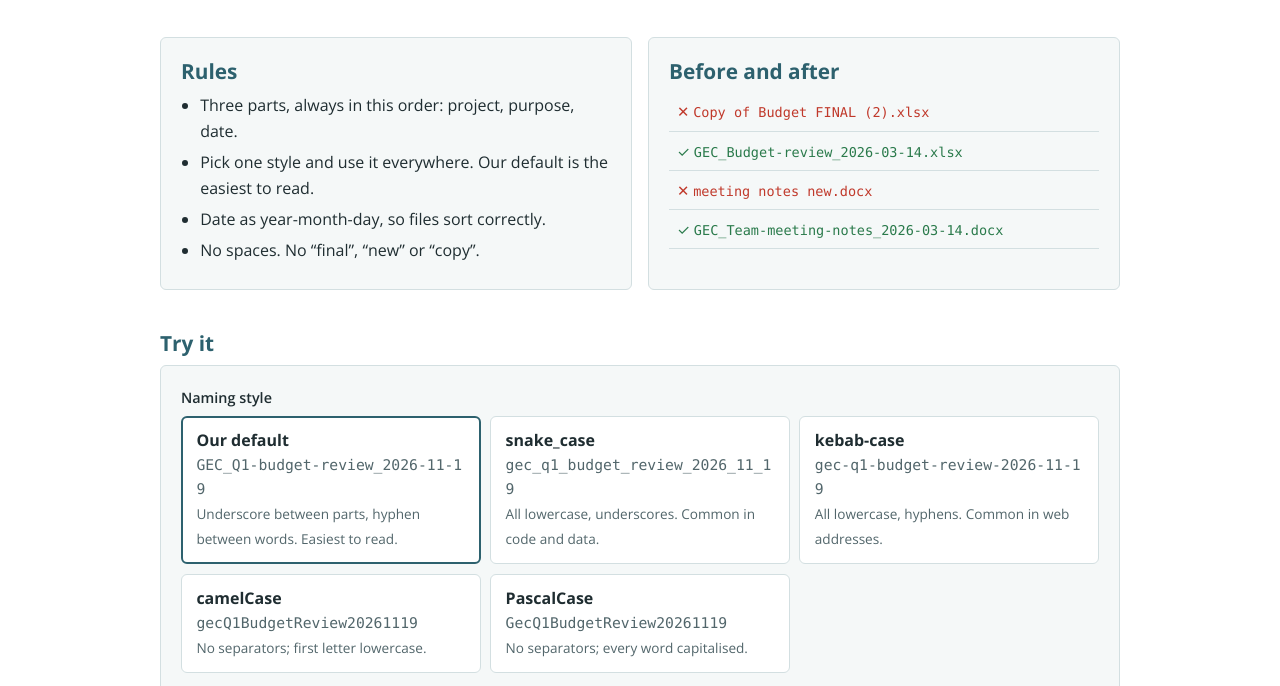
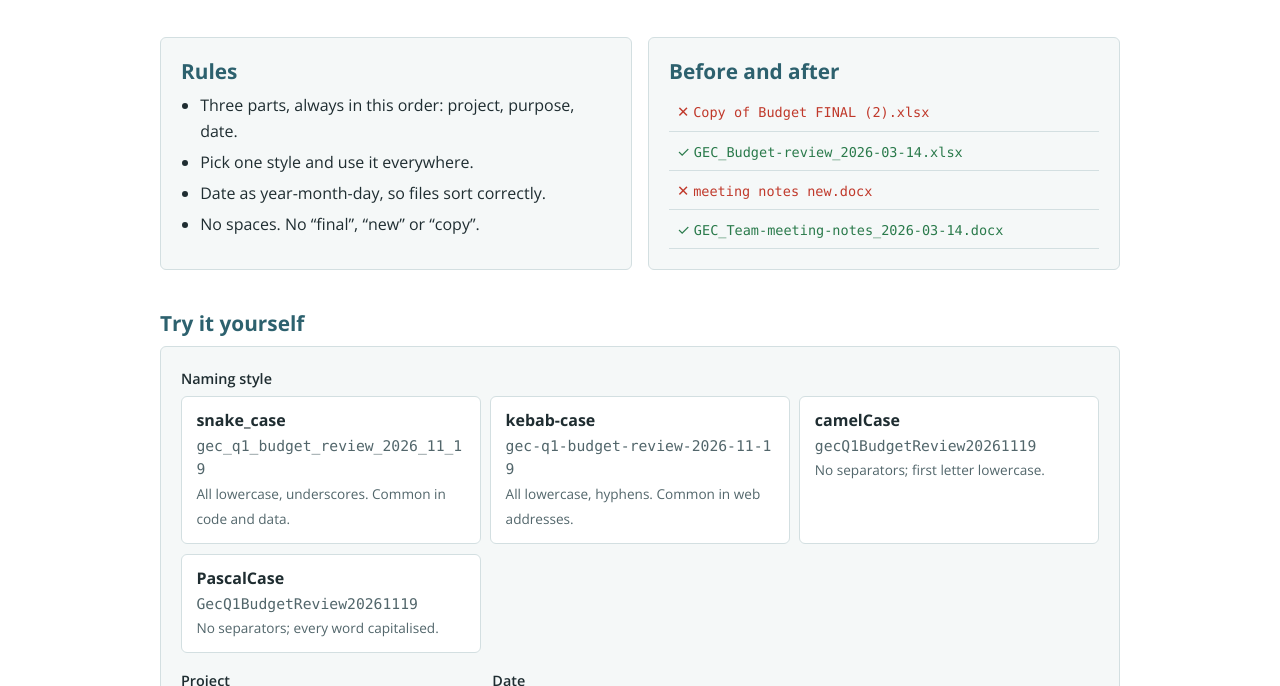
Before and after one commit to SachitDeshmukh/jpal-scale-up-drive-management, a plain HTML site: page naming.html in a window 1280 px wide. Shown: the part 208-894 px from the top of the page. Drawn offline with nearby package versions, Linux system fonts and the light colour scheme.

Commit message:
Update[text]: Clean up text on naming page.

```diff
--- a/naming.html
+++ b/naming.html
@@ -1,19 +1,21 @@
 <!DOCTYPE html>
 <html lang="en">
+
 <head>
   <meta charset="utf-8">
   <meta name="viewport" content="width=device-width, initial-scale=1">
-  <title>2 · File names · J-PAL South Asia</title>
+  <title>Naming | J-PAL South Asia</title>
   <link rel="stylesheet" href="root.css">
   <link rel="stylesheet" href="styles.css">
   <script src="script.js" defer></script>
 </head>
+
 <body data-page="naming">
   <a class="skip-link" href="#main">Skip to content</a>
   <div id="site-header"></div>
   <main id="main" class="container">
     <section>
-      <h1>2 · Naming files</h1>
+      <h1>Naming files</h1>
       <p class="lead">A good name says which project, what it is and when, without opening the file.</p>
     </section>
 
@@ -22,7 +24,7 @@
         <h2>Rules</h2>
         <ul class="rules">
           <li>Three parts, always in this order: project, purpose, date.</li>
-          <li>Pick one style and use it everywhere. Our default is the easiest to read.</li>
+          <li>Pick one style and use it everywhere.</li>
           <li>Date as year-month-day, so files sort correctly.</li>
           <li>No spaces. No “final”, “new” or “copy”.</li>
         </ul>
@@ -30,31 +32,48 @@
       <div class="card">
         <h2>Before and after</h2>
         <table>
-          <tr><td class="x">✕ <code>Copy of Budget FINAL (2).xlsx</code></td></tr>
-          <tr><td class="v">✓ <code>GEC_Budget-review_2026-03-14.xlsx</code></td></tr>
-          <tr><td class="x">✕ <code>meeting notes new.docx</code></td></tr>
-          <tr><td class="v">✓ <code>GEC_Team-meeting-notes_2026-03-14.docx</code></td></tr>
+          <tr>
+            <td class="x">✕ <code>Copy of Budget FINAL (2).xlsx</code></td>
+          </tr>
+          <tr>
+            <td class="v">✓ <code>GEC_Budget-review_2026-03-14.xlsx</code></td>
+          </tr>
+          <tr>
+            <td class="x">✕ <code>meeting notes new.docx</code></td>
+          </tr>
+          <tr>
+            <td class="v">✓ <code>GEC_Team-meeting-notes_2026-03-14.docx</code></td>
+          </tr>
         </table>
       </div>
     </section>
 
     <section>
-      <h2>Try it</h2>
+      <h2>Try it yourself</h2>
       <form class="tool" id="nameForm" onsubmit="return false">
         <fieldset>
           <legend>Naming style</legend>
           <div class="options">
-            <label class="option"><input type="radio" name="conv" value="mixed" checked><b>Our default</b><code>GEC_Q1-budget-review_2026-11-19</code><span>Underscore between parts, hyphen between words. Easiest to read.</span></label>
-            <label class="option"><input type="radio" name="conv" value="snake"><b>snake_case</b><code>gec_q1_budget_review_2026_11_19</code><span>All lowercase, underscores. Common in code and data.</span></label>
-            <label class="option"><input type="radio" name="conv" value="kebab"><b>kebab-case</b><code>gec-q1-budget-review-2026-11-19</code><span>All lowercase, hyphens. Common in web addresses.</span></label>
-            <label class="option"><input type="radio" name="conv" value="camel"><b>camelCase</b><code>gecQ1BudgetReview20261119</code><span>No separators; first letter lowercase.</span></label>
-            <label class="option"><input type="radio" name="conv" value="pascal"><b>PascalCase</b><code>GecQ1BudgetReview20261119</code><span>No separators; every word capitalised.</span></label>
+            <label class="option"><input type="radio" name="conv"
+                value="snake"><b>snake_case</b><code>gec_q1_budget_review_2026_11_19</code><span>All lowercase,
+                underscores. Common in code and data.</span></label>
+            <label class="option"><input type="radio" name="conv"
+                value="kebab"><b>kebab-case</b><code>gec-q1-budget-review-2026-11-19</code><span>All lowercase, hyphens.
+                Common in web addresses.</span></label>
+            <label class="option"><input type="radio" name="conv"
+                value="camel"><b>camelCase</b><code>gecQ1BudgetReview20261119</code><span>No separators; first letter
+                lowercase.</span></label>
+            <label class="option"><input type="radio" name="conv"
+                value="pascal"><b>PascalCase</b><code>GecQ1BudgetReview20261119</code><span>No separators; every word
+                capitalised.</span></label>
           </div>
         </fieldset>
         <div class="fields">
-          <label class="lab">Project <input type="text" id="project" data-persist="project" value="GEC" maxlength="20"></label>
+          <label class="lab">Project <input type="text" id="project" data-persist="project" value="GEC"
+              maxlength="20"></label>
           <label class="lab">Date <input type="date" id="date"></label>
-          <label class="lab wide">What is the file? <small>A few words, e.g. “Q1 budget review”</small> <input type="text" id="purpose" value="Q1 budget review" autocomplete="off"></label>
+          <label class="lab wide">What is the file? <small>A few words, e.g. “Q1 budget review”</small> <input
+              type="text" id="purpose" value="Q1 budget review" autocomplete="off"></label>
         </div>
         <div class="output">
           <div><span class="output__label">File name</span><span class="output__text" id="nameOut"></span></div>
@@ -66,4 +85,5 @@
   </main>
   <div id="site-footer"></div>
 </body>
+
 </html>
--- a/script.js
+++ b/script.js
@@ -9,7 +9,7 @@
 const PAGES = [
   { id: 'home', href: 'index.html', label: 'Home' },
   { id: 'structure', href: 'structure.html', label: 'Structure' },
-  { id: 'naming', href: 'naming.html', label: 'File names' },
+  { id: 'naming', href: 'naming.html', label: 'Naming' },
   { id: 'archiving', href: 'archiving.html', label: 'Archiving' },
 ];
 
```
Also changed, not shown: index.html (+1 -1 lines).
